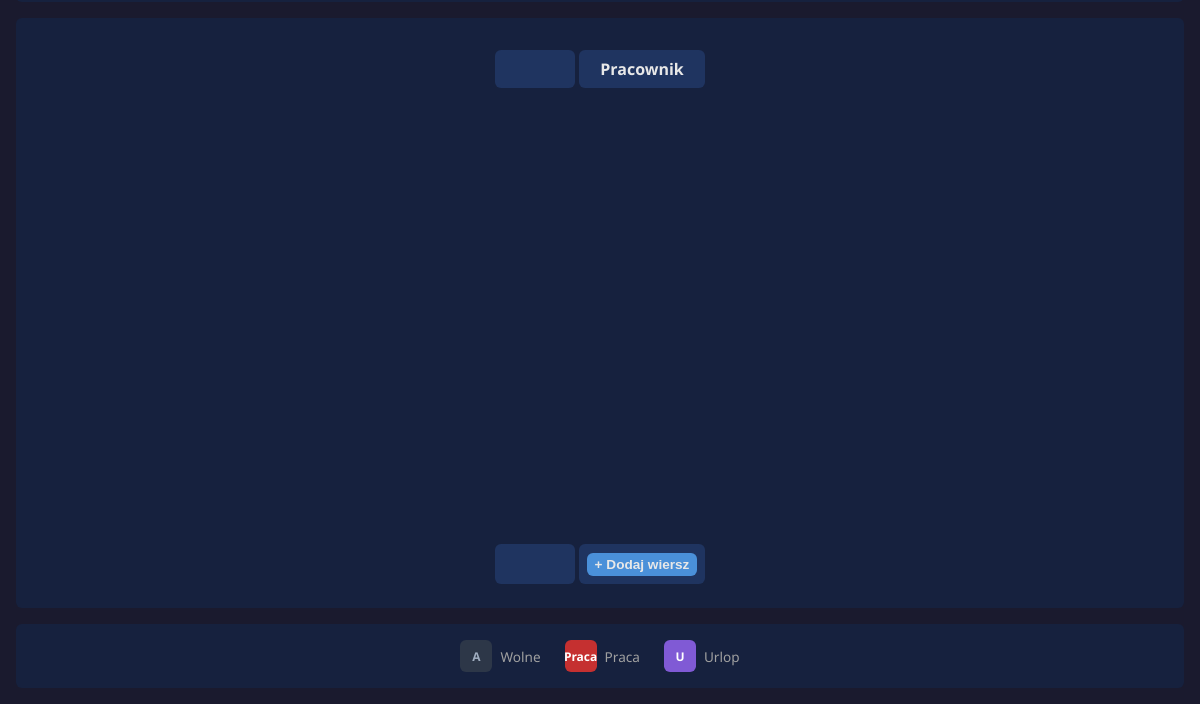
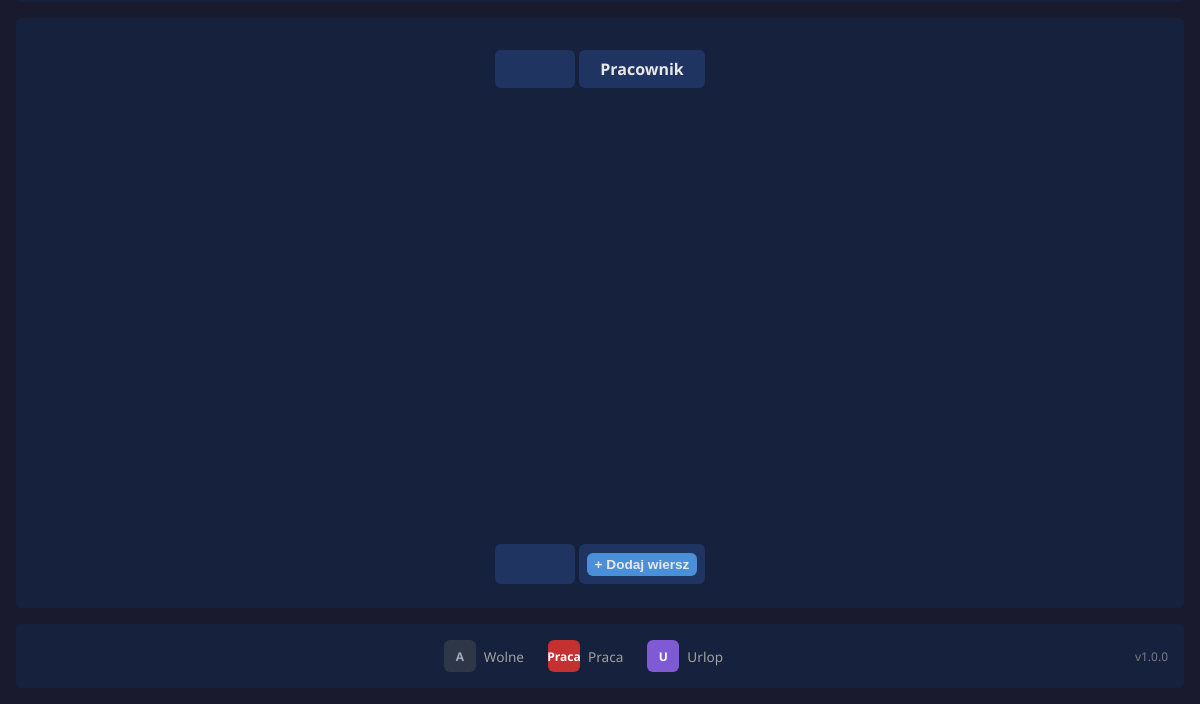
Before and after one commit to zachariaszblazej/InteraktywnyGrafikPlaner, an Electron app: page src/renderer/index.html in a window 1200 px wide. Shown: the part 96-800 px from the top of the page. Drawn offline with Linux system fonts and the light colour scheme; no server answers.

Commit message:
dodana informacja o wersji

```diff
--- a/src/renderer/index.html
+++ b/src/renderer/index.html
@@ -68,6 +68,7 @@
                     <span class="legend-tile tile-u">U</span> Urlop
                 </span>
             </div>
+            <div class="version-info">v1.0.0</div>
         </footer>
     </div>
 
--- a/src/renderer/styles.css
+++ b/src/renderer/styles.css
@@ -437,12 +437,22 @@ body {
     background-color: var(--surface-color);
     border-radius: var(--border-radius);
     margin-top: var(--spacing-md);
+    display: flex;
+    justify-content: space-between;
+    align-items: center;
 }
 
 .legend {
     display: flex;
     justify-content: center;
     gap: var(--spacing-lg);
+    flex: 1;
+}
+
+.version-info {
+    font-size: 0.75rem;
+    color: var(--text-muted);
+    opacity: 0.7;
 }
 
 .legend-item {
```
